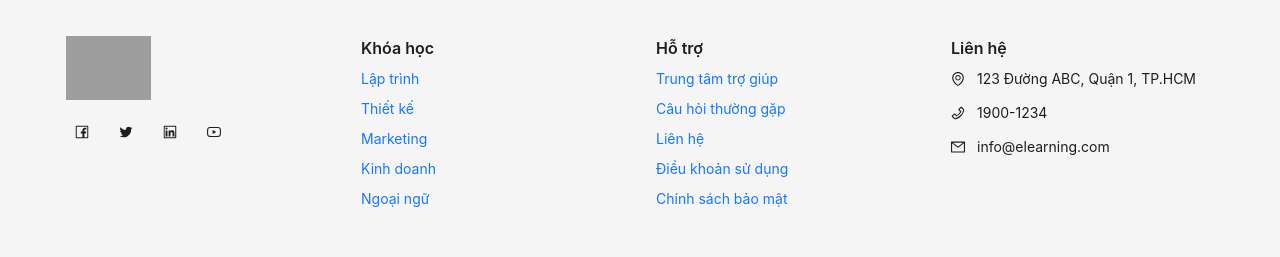
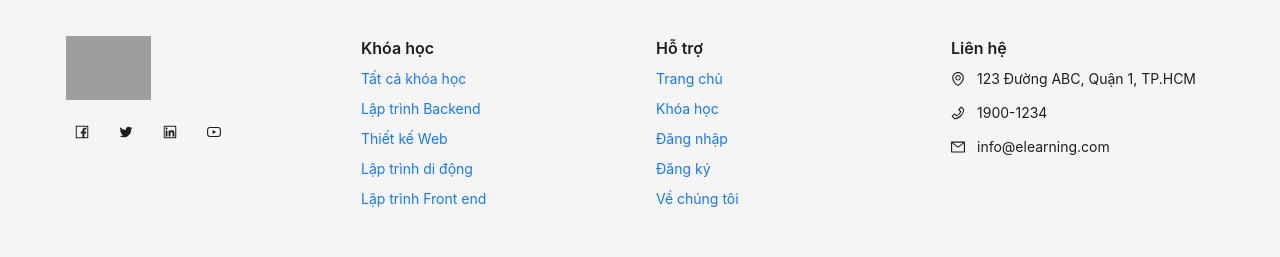
Before and after one commit to thanhsang52/bc85-capstone-elearning, a Next.js app: page / in a window 1280 px wide. Shown: the part 1060-1317 px from the top of the page. Built offline with nearby package versions, Linux system fonts and the light colour scheme; no server answers; grey boxes are pictures that could not be loaded.

Commit message:
update footer

```diff
--- a/src/components/Footer/index.tsx
+++ b/src/components/Footer/index.tsx
@@ -35,22 +35,22 @@ const Footer = () => {
           <Col xs={24} md={6}>
             <Title level={5} className="text-gray-900 mb-4">Khóa học</Title>
             <div className="space-y-2">
-              <div><Link href="/courses/programming" className="text-gray-600 hover:text-blue-600">Lập trình</Link></div>
-              <div><Link href="/courses/design" className="text-gray-600 hover:text-blue-600">Thiết kế</Link></div>
-              <div><Link href="/courses/marketing" className="text-gray-600 hover:text-blue-600">Marketing</Link></div>
-              <div><Link href="/courses/business" className="text-gray-600 hover:text-blue-600">Kinh doanh</Link></div>
-              <div><Link href="/courses/language" className="text-gray-600 hover:text-blue-600">Ngoại ngữ</Link></div>
+              <div><Link href="/courses" className="text-gray-600 hover:text-blue-600">Tất cả khóa học</Link></div>
+              <div><Link href="/courses?category=BackEnd" className="text-gray-600 hover:text-blue-600">Lập trình Backend</Link></div>
+              <div><Link href="/courses?category=Design" className="text-gray-600 hover:text-blue-600">Thiết kế Web</Link></div>
+              <div><Link href="/courses?category=DiDong" className="text-gray-600 hover:text-blue-600">Lập trình di động</Link></div>
+              <div><Link href="/courses?category=FrontEnd" className="text-gray-600 hover:text-blue-600">Lập trình Front end</Link></div>
             </div>
           </Col>
 
           <Col xs={24} md={6}>
             <Title level={5} className="text-gray-900 mb-4">Hỗ trợ</Title>
             <div className="space-y-2">
-              <div><Link href="/help" className="text-gray-600 hover:text-blue-600">Trung tâm trợ giúp</Link></div>
-              <div><Link href="/faq" className="text-gray-600 hover:text-blue-600">Câu hỏi thường gặp</Link></div>
-              <div><Link href="/contact" className="text-gray-600 hover:text-blue-600">Liên hệ</Link></div>
-              <div><Link href="/terms" className="text-gray-600 hover:text-blue-600">Điều khoản sử dụng</Link></div>
-              <div><Link href="/privacy" className="text-gray-600 hover:text-blue-600">Chính sách bảo mật</Link></div>
+              <div><Link href="/" className="text-gray-600 hover:text-blue-600">Trang chủ</Link></div>
+              <div><Link href="/courses" className="text-gray-600 hover:text-blue-600">Khóa học</Link></div>
+              <div><Link href="/login" className="text-gray-600 hover:text-blue-600">Đăng nhập</Link></div>
+              <div><Link href="/register" className="text-gray-600 hover:text-blue-600">Đăng ký</Link></div>
+              <div><a href="/about" className="text-gray-600 hover:text-blue-600 cursor-pointer">Về chúng tôi</a></div>
             </div>
           </Col>
 
```
